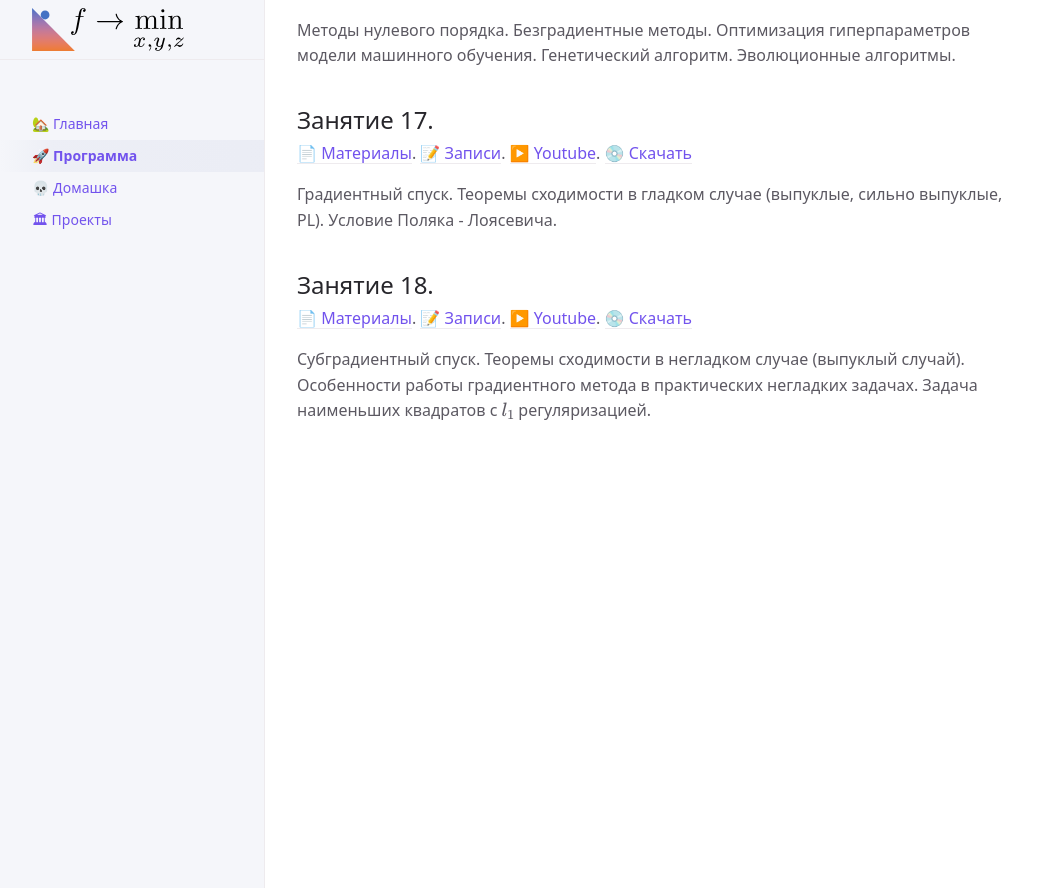
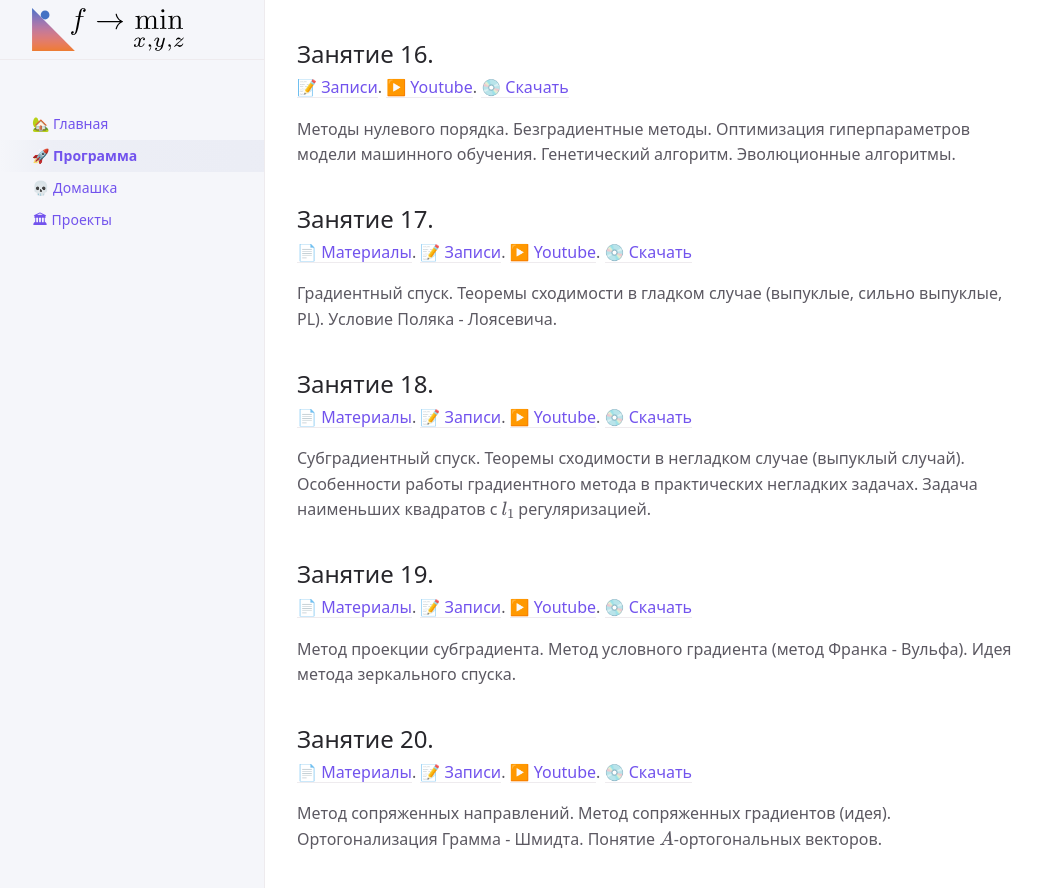
Before and after one commit to MerkulovDaniil/mipt22, a Jekyll site: the page built from program.md, in a window 1280 px wide and 900 px high, scrolled down 2361 px. Shown: the top 888 px of the window, without its empty margins (107-1149 px from the left). Built offline with Jekyll 4.4.1, drawn with Linux system fonts in a browser that asks for light colours; our own code applies the rules of GitHub Pages for plain Markdown files; formulas are drawn with MathJax 3; a script that is not in the unit is left out; before the commit the page ends 2833 px from its top, so only the background shows below that.

Commit message:
add 19,20

```diff
--- a/program.md
+++ b/program.md
@@ -3,32 +3,32 @@ title: 🚀 Программа
 nav_order: 2
 ---
 
-### Занятие 1.
+## Занятие 1.
 [📄 Материалы](/presentations/1.pdf). [📝 Записи](/notes/1.pdf). [▶️ Youtube](https://youtu.be/XEFSSG9Ko-E). [💿 Скачать](https://disk.yandex.ru/i/u5pKrH5QJHpuCg)
 
 Вводное занятие. Обзор практических задач оптимизации.
 
-### Занятие 2.
+## Занятие 2.
 [📄 Материалы](/presentations/2.pdf). [📝 Записи](/notes/2.pdf). [▶️ Youtube](https://youtu.be/_qZ8A9kGzZQ). [💿 Скачать](https://disk.yandex.ru/i/B_Ycy8o5U5v6gw)
 
 Повторение основ линейной алгебры. Матрично-векторное дифференцирование. Градиент. Гессиан.
 
-### Занятие 3.
+## Занятие 3.
 [📄 Материалы](/presentations/3.pdf). [📝 Записи](/notes/3.pdf). [▶️ Youtube](https://youtu.be/EOqMu9kQNsQ). [💿 Скачать](https://disk.yandex.ru/i/679NXwC_VsuPTw)
 
 Идея автоматического дифференцирования. Быстрое умножение якобиана на вектор.
 
-### Занятие 4.
+## Занятие 4.
 [📄 Материалы](/presentations/4.pdf). [📝 Записи](/notes/4.pdf). [▶️ Youtube](https://youtu.be/QKiD0mdjWAE). [💿 Скачать](https://disk.yandex.ru/i/VE2ff0CRsLg6yg)
 
 Выпуклость. Выпуклые множества. Выпуклые функции. Критерии выпуклости.
 
-### Занятие 5.
+## Занятие 5.
 [📄 Материалы](/presentations/5.pdf). [📝 Записи](/notes/5.pdf). [▶️ Youtube](https://youtu.be/Wl6HT9CNb-w). [💿 Скачать](https://disk.yandex.ru/i/oxZgtYSAWDWrOw)
 
 Сопряженные множества. Сумма Минковского. Сопряженные конусы. Многогранники.
 
-### Занятие 6.
+## Занятие 6.
 [📄 Материалы](/presentations/6.pdf). [📝 Записи](/notes/6.pdf). [▶️ Youtube](https://youtu.be/cOiwSoPyUtI). [💿 Скачать](https://disk.yandex.ru/i/eo8eXwd876VmDw)
 
 Сопряженные функции. Преобразование Лежандра. Сопряженная норма.
@@ -86,11 +86,21 @@ nav_order: 2
 Методы нулевого порядка. Безградиентные методы. Оптимизация гиперпараметров модели машинного обучения. Генетический алгоритм. Эволюционные алгоритмы.
 
 ## Занятие 17.
-[📄 Материалы](/presentations/17.pdf). [📝 Записи](/notes/17.pdf). [▶️ Youtube](). [💿 Скачать]()
+[📄 Материалы](/presentations/17.pdf). [📝 Записи](/notes/17.pdf). [▶️ Youtube](https://youtu.be/oTU0Ey6Ahb4). [💿 Скачать](https://disk.yandex.com/i/xJdnCUd3Vn74Xw)
 
 Градиентный спуск. Теоремы сходимости в гладком случае (выпуклые, сильно выпуклые, PL). Условие Поляка - Лоясевича.
 
 ## Занятие 18.
-[📄 Материалы](/presentations/18.pdf). [📝 Записи](/notes/18.pdf). [▶️ Youtube](). [💿 Скачать]()
+[📄 Материалы](/presentations/18.pdf). [📝 Записи](/notes/18.pdf). [▶️ Youtube](https://youtu.be/VnEoq3fVPRo). [💿 Скачать](https://disk.yandex.ru/i/8r6WINNEep5usg)
 
 Субградиентный спуск. Теоремы сходимости в негладком случае (выпуклый случай). Особенности работы градиентного метода в практических негладких задачах. Задача наименьших квадратов с $$l_1$$ регуляризацией.
+
+## Занятие 19.
+[📄 Материалы](/presentations/19.pdf). [📝 Записи](/notes/19.pdf). [▶️ Youtube](https://youtu.be/HHu9j8QTwEU). [💿 Скачать](https://disk.yandex.ru/i/g11mS_PnA97u3Q)
+
+Метод проекции субградиента. Метод условного градиента (метод Франка - Вульфа). Идея метода зеркального спуска.
+
+## Занятие 20.
+[📄 Материалы](/presentations/20.pdf). [📝 Записи](/notes/20.pdf). [▶️ Youtube](https://youtu.be/WuYt_zCF6aM). [💿 Скачать](https://disk.yandex.com/i/VvAOySVxPjlZIw)
+
+Метод сопряженных направлений. Метод сопряженных градиентов (идея). Ортогонализация Грамма - Шмидта. Понятие $$A$$-ортогональных векторов.
```
Also changed, not shown: 4 other files.
